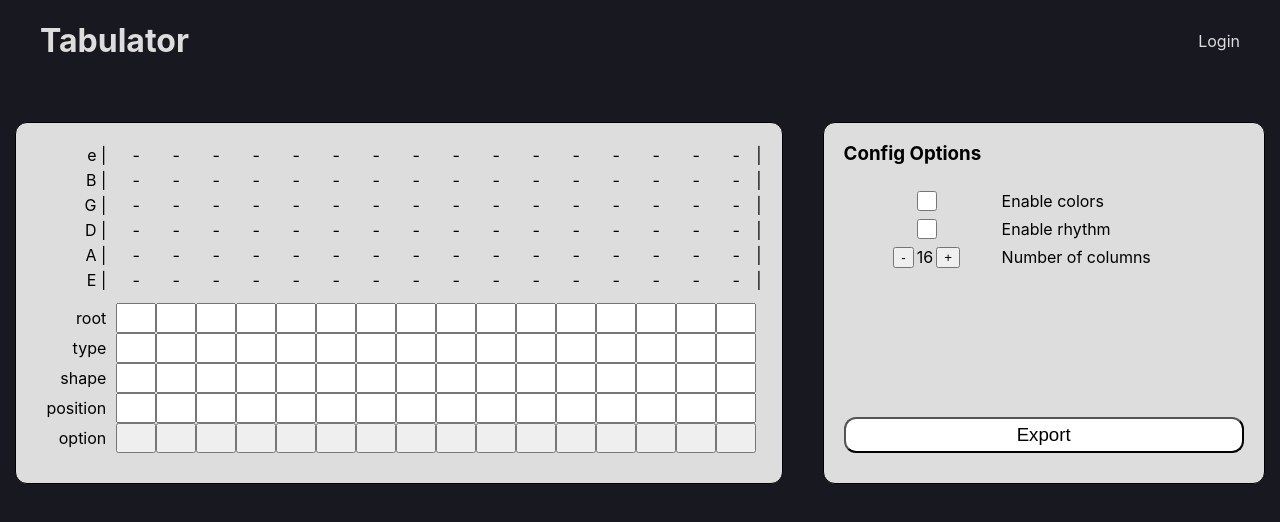
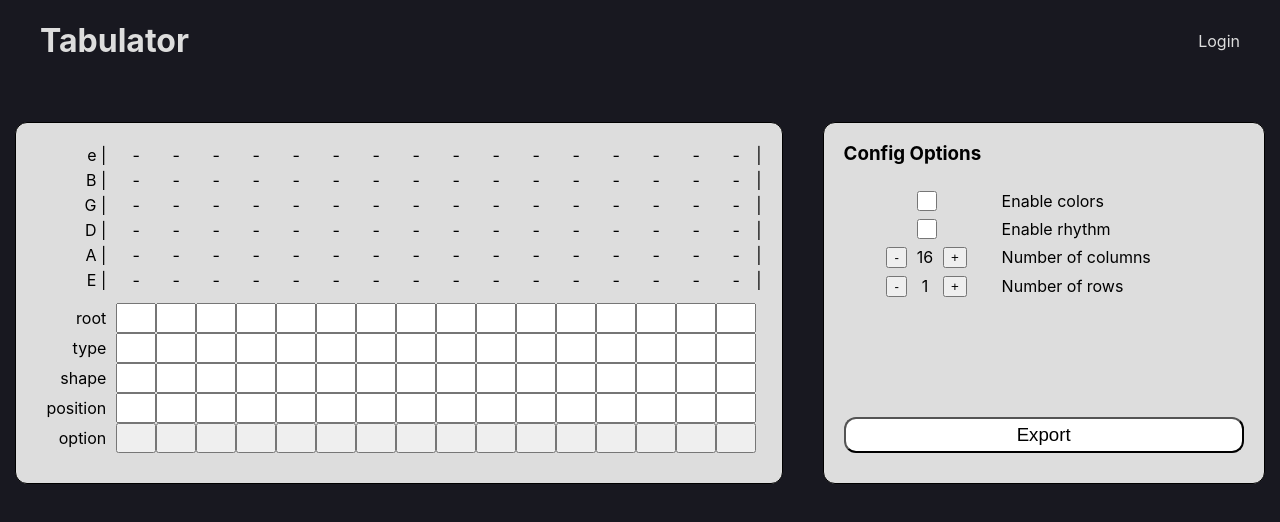
Before and after one commit to milmd90/mattdeanmiller, a React (Create React App) app: page / in a window 1280 px wide. Shown: the top 522 px of the page. Built offline with nearby package versions, Linux system fonts and the light colour scheme.

Commit message:
add num row option

```diff
--- a/src/components/App.css
+++ b/src/components/App.css
@@ -164,6 +164,10 @@ input {
   margin: 0 3px;
 }
 
+#num-column-display {
+  width: 30px;
+}
+
 #export {
   font-size: 14pt;
   padding: 5px;
--- a/src/components/calculator/Calculator.tsx
+++ b/src/components/calculator/Calculator.tsx
@@ -6,6 +6,7 @@ import { getTabsFromChordTabArray } from '../../helpers/export';
 
 function Calculator() {
   const [numColumns, setNumColumns] = useState<number>(16);
+  const [numRows, setNumRows] = useState<number>(1);
   const [showRhythm, toggleShowRhythm] = useState<boolean>(false);
   const [showColors, toggleShowColors] = useState<boolean>(false);
 
@@ -24,6 +25,7 @@ function Calculator() {
       <TabView
         showColors={showColors}
         numColumns={numColumns}
+        numRows={numRows}
         onChange={onChange}
       />
       <Config
@@ -34,6 +36,9 @@ function Calculator() {
         numColumns={numColumns}
         addColumn={() => setNumColumns(numColumns+1)}
         removeColumn={() => setNumColumns(numColumns-1)}
+        numRows={numRows}
+        addRow={() => setNumRows(numRows+1)}
+        removeRow={() => setNumRows(numRows-1)}
         downloadTab={downloadTab}
       />
     </div>
--- a/src/components/calculator/Config.tsx
+++ b/src/components/calculator/Config.tsx
@@ -9,6 +9,9 @@ function Config(props: {
   numColumns: number,
   addColumn: () => void,
   removeColumn: () => void,
+  numRows: number,
+  addRow: () => void,
+  removeRow: () => void,
   downloadTab: () => void,
 }) {
   return (
@@ -39,9 +42,16 @@ function Config(props: {
             </label>
           </div>
           <SetNumChords
-            numColumns={props.numColumns}
-            addColumn={props.addColumn}
-            removeColumn={props.removeColumn}
+            text='Number of columns'
+            number={props.numColumns}
+            increment={props.addColumn}
+            decrement={props.removeColumn}
+          />
+          <SetNumChords
+            text='Number of rows'
+            number={props.numRows}
+            increment={props.addRow}
+            decrement={props.removeRow}
           />
         </div>
         <button
--- a/src/components/calculator/SetNumChords.tsx
+++ b/src/components/calculator/SetNumChords.tsx
@@ -1,24 +1,22 @@
 import React from 'react';
 
 function SetNumChords(props: {
-  numColumns: number,
-  addColumn: () => void
-  removeColumn: () => void
+  text: string,
+  number: number,
+  increment: () => void
+  decrement: () => void
 }) {
-  const {
-    addColumn,
-    removeColumn
-  } = props;
-
   return (
     <div id="num-columns" className='config-option'>
       <div id="num-columns-buttons">
-        <button onClick={removeColumn}>-</button>
-        {props.numColumns}
-        <button onClick={addColumn}>+</button>
+        <button onClick={props.decrement}>-</button>
+        <div id='num-column-display'>
+          {props.number}
+        </div>
+        <button onClick={props.increment}>+</button>
       </div>
       <label>
-        Number of columns
+        {props.text}
       </label>
     </div>
   );
--- a/src/components/calculator/TabView.tsx
+++ b/src/components/calculator/TabView.tsx
@@ -48,6 +48,7 @@ function EndColumn() {
 export default function TabView(props: {
   showColors: boolean,
   numColumns: number,
+  numRows: number,
   onChange: (columnNum: number) => (data: TabColumn) => void
 }) {
   function renderChords(numColumns: number) {
```
